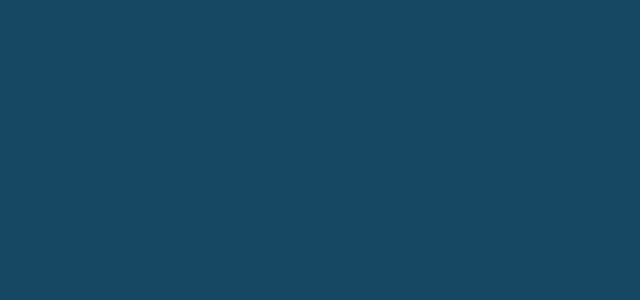
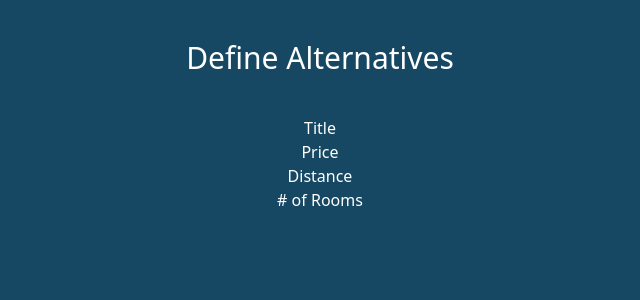
Before and after one commit to alex-nemeth/evalutron, an Angular app: page /alternatives in a window 1280 px wide. Before the commit this address led to /. Shown: the top 300 px of the page, without its empty margins (320-960 px from the left). Built offline with nearby package versions, Linux system fonts and the light colour scheme.

Commit message:
Alternative definition draft

```diff
--- a/src/app/app.routes.ts
+++ b/src/app/app.routes.ts
@@ -2,6 +2,7 @@ import { Routes } from '@angular/router';
 import { DefineCriteriaComponent } from './components/define-criteria/define-criteria.component';
 import { WelcomeComponent } from './components/welcome/welcome.component';
 import { EstimationOfWeightsComponent } from './components/estimation-of-weights/estimation-of-weights.component';
+import { DefineAlternativesComponent } from './components/define-alternatives/define-alternatives.component';
 
 export const routes: Routes = [
   {
@@ -19,4 +20,9 @@ export const routes: Routes = [
     title: 'Estimation of Weights',
     component: EstimationOfWeightsComponent,
   },
+  {
+    path: 'alternatives',
+    title: 'Define Alternatives',
+    component: DefineAlternativesComponent,
+  },
 ];
--- /dev/null
+++ b/src/app/components/define-alternatives/define-alternatives.component.html
@@ -0,0 +1,53 @@
+
+<header class="m-10 text-3xl text-center">Define Alternatives</header>
+<div class="text-center mb-4" style="grid-template-columns: repeat({{ criteria.length }}, 1fr);">
+    <!-- flex justify-evenly -->
+    <p>Title</p>
+    <p *ngFor="let criterion of criteria">{{ criterion.title }}</p>
+</div>
+<div class="grid grid-cols-2 text-center" *ngFor="let criteria of criteria">
+        <!--
+    <p> {{ criteria.title }} </p>
+    <p> {{ criteria.minmax }} </p>
+</div>
+
+
+<form
+    class="flex justify-evenly items-center gap-5"
+    [formGroup]="formGroup"
+    (ngSubmit)="addCriteria()">
+    <input
+        formControlName="title"
+        placeholder="Criteria title"
+        type="text"
+        class="bg-white rounded-sm border-blue-600 h-6 text-black px-2">
+    <div class="flex flex-row items-center justify-center ps-3">
+        <input
+            formControlName="minmax"
+            id="minmax"
+            type="radio"
+            value="MIN"
+            name="minmax"
+            class="w-4 h-4">
+        <label class="w-full py-3 ms-2 text-sm font-medium text-gray-900 dark:text-gray-300">
+            MIN
+        </label>
+    </div>
+    <div class="flex items-center ps-3">
+        <input
+            formControlName="minmax"
+            id="minmax"
+            type="radio"
+            value="MAX"
+            name="minmax"
+            class="w-4 h-4">
+        <label for="horizontal-list-radio-id" class="w-full py-3 ms-2 text-sm font-medium text-gray-900 dark:text-gray-300">
+            MAX
+        </label>
+    </div>
+    <button type="submit">Submit</button>
+</form>
+
+<div class="flex flex-row-reverse m-4">
+    <app-button route="/weights-estimation" />
+</div> -->
--- /dev/null
+++ b/src/app/components/define-alternatives/define-alternatives.component.ts
@@ -0,0 +1,39 @@
+import { Component } from '@angular/core';
+import { CommonModule } from '@angular/common';
+import {
+  FormControl,
+  FormGroup,
+  ReactiveFormsModule,
+  Validators,
+} from '@angular/forms';
+import { RouterModule } from '@angular/router';
+import { ICriteria } from '../../models/criteria.model';
+import { CriteriaService } from '../../services/criteria.service';
+import { of } from 'rxjs';
+import { ButtonComponent } from '../button/button.component';
+
+@Component({
+  standalone: true,
+  selector: 'app-define-alternatives',
+  templateUrl: './define-alternatives.component.html',
+  imports: [CommonModule, ReactiveFormsModule, RouterModule, ButtonComponent],
+})
+export class DefineAlternativesComponent {
+  criteria = this.criteriaService.criteria;
+
+  formGroup = new FormGroup({
+    id: new FormControl(''),
+    title: new FormControl('', [Validators.required]),
+    minmax: new FormControl('MIN', [Validators.required]),
+  });
+
+  constructor(private criteriaService: CriteriaService) {}
+
+  addCriteria() {
+    if (this.formGroup.valid) {
+      this.criteriaService.addCriteria(this.formGroup.value as ICriteria);
+      this.formGroup.reset();
+      this.formGroup.controls.minmax.setValue('MIN');
+    }
+  }
+}
--- a/src/app/components/estimation-of-weights/estimation-of-weights.component.html
+++ b/src/app/components/estimation-of-weights/estimation-of-weights.component.html
@@ -33,5 +33,5 @@
           </tr>
         </tbody>
     </table>
-    <app-button route="" text="Next"></app-button>
+    <app-button route="/alternatives" text="Next"></app-button>
 </div>
```
